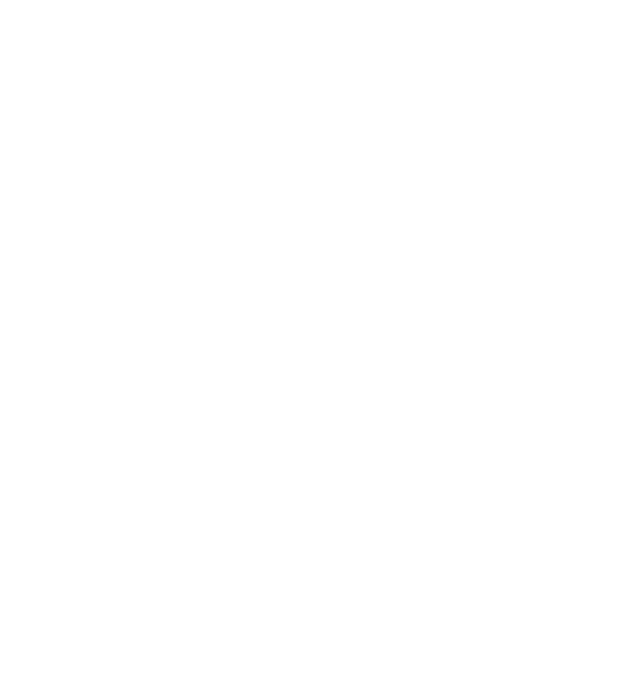
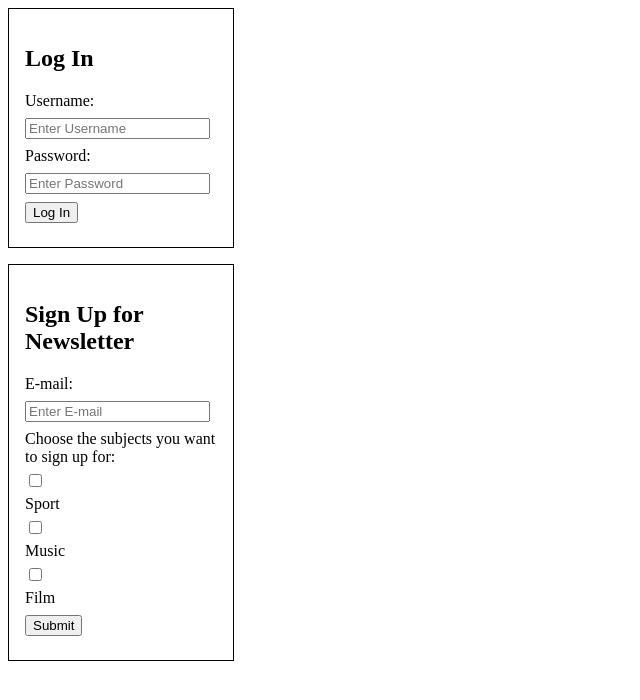
Before and after one commit to matildebresciani/forms, a plain HTML site: page index.html in a window 1280 px wide. Shown: the whole page, without its empty margins (0-640 px from the left). Drawn offline with Linux system fonts and the light colour scheme.

Commit message:
forms done

```diff
--- a/index.html
+++ b/index.html
@@ -3,10 +3,51 @@
   <head>
     <meta charset="UTF-8" />
     <meta name="viewport" content="width=device-width, initial-scale=1.0" />
-    <title>Document</title>
+    <link rel="stylesheet" href="style.css" />
+    <title>Forms Test</title>
   </head>
   <body>
-    <main></main>
+    <main>
+      <form action="">
+        <h2>Log In</h1>
+        <div class="login">
+          <label for="username">Username:</label>
+          <input
+            type="username"
+            placeholder="Enter Username"
+            name="username"
+            required
+          />
+          <label for="password">Password:</label>
+          <input
+            type="password"
+            placeholder="Enter Password"
+            name="password"
+            required
+          />
+          <button type="submit">Log In</button>
+        </div>
+      </form>
+      <form class="SignUp" action="">
+        <h2>Sign Up for Newsletter</h2>
+        <label for="email">E-mail:</label>
+        <input type="email" placeholder="Enter E-mail" name="email" required>
+        <label for="subjects">Choose the subjects you want to sign up for:</label>
+        <label>
+            <input class="checkbox" type="checkbox" name="interesser" value="sport">
+            Sport
+        </label>
+        <label>
+            <input class="checkbox" type="checkbox" name="interesser" value="music">
+            Music
+        </label>
+        <label>
+            <input class="checkbox" type="checkbox" name="interesser" value="film">
+            Film
+        </label>
+        <button type="submit">Submit</button>
+      </form>
+    </main>
     <script src="script.js"></script>
   </body>
 </html>
--- /dev/null
+++ b/style.css
@@ -0,0 +1,12 @@
+form {
+    width: 12rem;
+    border: 1px solid;
+    padding: 1em;
+    margin-bottom: 1em;
+}
+
+label, input, button {
+    margin-top: 0.2rem;
+    margin-bottom: 0.5rem;
+    display: block;
+}
```
